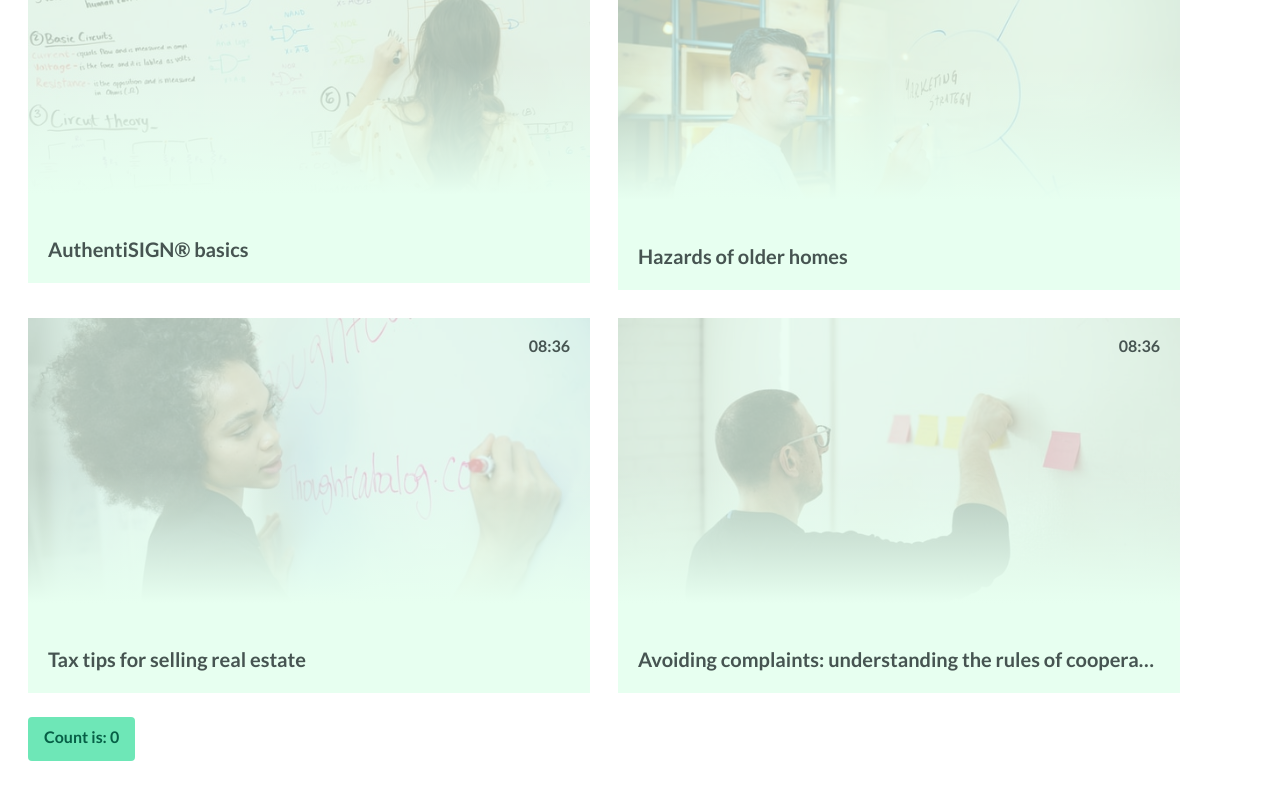
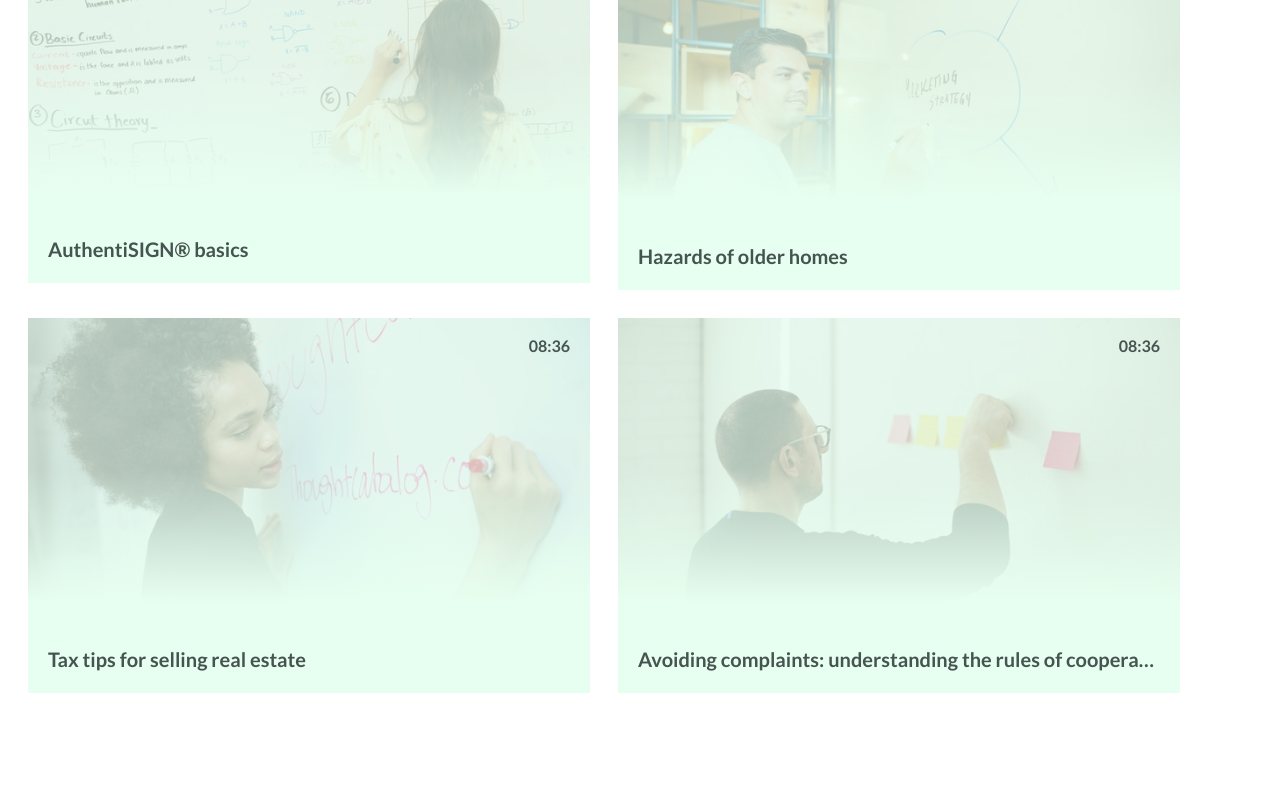
Before and after one commit to RichWK/video-watching, a Vue app: page / in a window 1280 px wide. Shown: the part 384-1184 px from the top of the page. After the commit the page ends 1141 px from the top, so only its background shows below. Built offline with nearby package versions, Linux system fonts and the light colour scheme.

Commit message:
Removing placeholder, adding conditional message

```diff
--- a/src/views/Home.vue
+++ b/src/views/Home.vue
@@ -1,8 +1,8 @@
 <template>
 
   <Heading title="Video courses" />
-  <p>These are currently available to you.</p>
-  <div class="grid gap-7 grid-cols-1 sm:grid-cols-2 max-w-6xl">
+  <p>{{ message }}</p>
+  <div class="grid gap-7 grid-cols-1 sm:grid-cols-2 max-w-6xl mb-16">
     <router-link v-for="(video, i) in videos" :key="i" :to="{ name: video.simpleName }">
       <VideoPanel
         :duration="video.duration"
@@ -11,12 +11,6 @@
       />
     </router-link>
   </div>
-  <button
-    @click="count++"
-    class="bg-green-300 text-green-800 font-bold mt-6 mb-10 rounded px-4 pt-2 pb-3 focus:outline-none"
-  >
-    Count is: {{ count }}
-  </button>
 
 </template>
 
@@ -35,9 +29,15 @@ export default defineComponent({
     Heading,
     VideoPanel
   },
+  computed: {
+    message(): string {
+      return this.videos.length > 0 ?
+        "These are currently available to you." :
+        "It looks like you don't have any videos currently available to watch."
+    }
+  },
   data() {
     return {
-      'count': 0,
       videos: [] as VideosType
     }
   },
```
